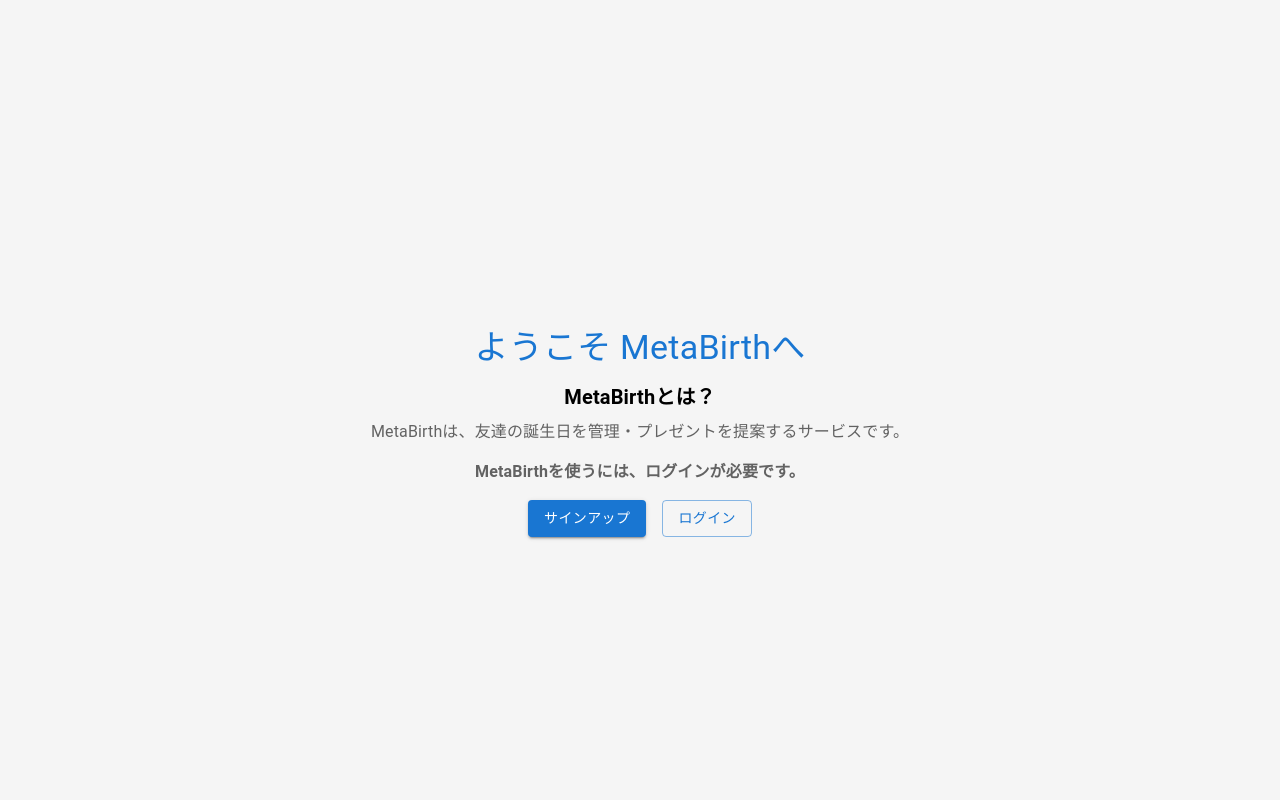
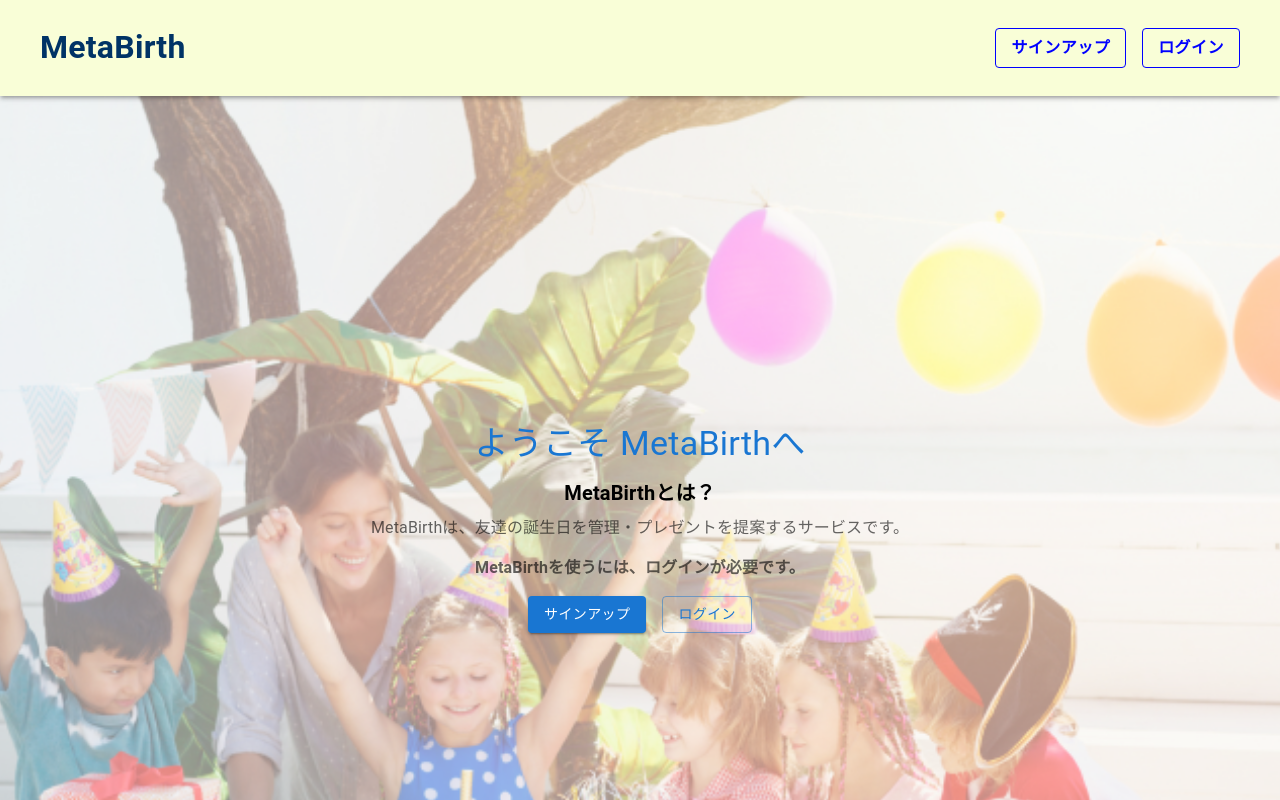
Before and after one commit to taker0084/My_App, a React (Create React App) app in the folder frontend/: page / in a window 1280 px wide. Shown: the top 800 px of the page. Built offline with nearby package versions, Linux system fonts and the light colour scheme; no server answers.

Commit message:
Header.tsxの定義、変更

```diff
--- a/frontend/src/App.js
+++ b/frontend/src/App.js
@@ -2,10 +2,10 @@ import "./App.css";
 import { Route, Routes } from "react-router-dom";
 import Login from "./components/login";
 import Signup from "./components/signup";
-import User from "./components/User";
 import React from "react";
 import Logout from "./components/logout";
 import Root from "./components/root";
+import ShowFriends from "./components/ShowFriends";
 
 function App() {
   return (
@@ -15,7 +15,7 @@ function App() {
         <Route path="/signup" element={<Signup />} />
         <Route path="/login" element={<Login />} />
         <Route path="/logout" element={<Logout />} />
-        <Route path="/user" element={<User />} />
+        <Route path="/user" element={<ShowFriends />} />
       </Routes>
     </div>
   );
--- /dev/null
+++ b/frontend/src/components/Header.tsx
@@ -0,0 +1,145 @@
+import { AppBar, Toolbar, Typography, Button, Box } from "@mui/material";
+import React, { useEffect, useState, useCallback } from "react";
+import { NavLink, useNavigate } from "react-router-dom";
+
+export default function Header() {
+  const navigate = useNavigate();
+  const [Name, setName] = useState("");
+
+  const handleCheck = useCallback(() => {
+    fetch("http://localhost:5001/session", {
+      method: "GET",
+      mode: "cors",
+      credentials: "include",
+      headers: {
+        "Content-Type": "application/json",
+      },
+    })
+      .then((res) => res.json())
+      .then((json) => {
+        if (json["username"] !== "") {
+          setName(json["username"]);
+        } else {
+          setName("");
+          navigate("/");
+        }
+      });
+  }, [navigate]);
+  useEffect(() => {
+    handleCheck();
+  }, [handleCheck]);
+
+  return (
+    <AppBar
+      position="static"
+      sx={{
+        bgcolor: "#f9fed7",
+        boxShadow: 3,
+        padding: { xs: 1, sm: 2 },
+      }}
+    >
+      <Toolbar sx={{ display: "flex", justifyContent: "space-between" }}>
+        {/* 左側にタイトル */}
+        <Typography
+          variant="h6"
+          sx={{
+            fontWeight: "bold",
+            color: "#003366",
+            fontSize: { xs: "1rem", sm: "2rem" },
+          }}
+        >
+          MetaBirth
+        </Typography>
+
+        {/* 未ログイン時のボタン */}
+        {!Name && (
+          <Box>
+            <Button
+              variant="outlined"
+              color="inherit"
+              component={NavLink}
+              to="/signup"
+              sx={{
+                color: "blue",
+                textTransform: "none",
+                fontSize: { xs: "0.875rem", sm: "1rem" },
+                fontWeight: "bold",
+                marginLeft: { sm: 1 },
+                "&:hover": {
+                  backgroundColor: "#dde5ff", // ホバー時に少し青みがかる
+                },
+              }}
+            >
+              サインアップ
+            </Button>
+            <Button
+              variant="outlined"
+              color="inherit"
+              component={NavLink}
+              to="/login"
+              sx={{
+                color: "blue",
+                textTransform: "none",
+                fontSize: { xs: "0.875rem", sm: "1rem" },
+                fontWeight: "bold",
+                ml: { xs: 1, sm: 2 },
+                "&:hover": {
+                  backgroundColor: "#dde5ff", // ホバー時に少し青みがかる
+                },
+              }}
+            >
+              ログイン
+            </Button>
+          </Box>
+        )}
+
+        {/* ログイン時の内容 */}
+        {Name && (
+          <Box
+            display="flex"
+            alignItems="center"
+            gap={2}
+            sx={{
+              flexWrap: "wrap",
+              justifyContent: "flex-start",
+              width: "100%",
+            }}
+          >
+            <Typography
+              variant="body1"
+              fontWeight="bold"
+              color="textPrimary"
+              sx={{
+                color: "#6b6b6b",
+                fontSize: { xs: "0.875rem", sm: "1rem" },
+                textAlign: "left",
+                flexGrow: 1,
+                ml: 2, // 名前を少し右に寄せる（左マージン）
+              }}
+            >
+              ログイン中：{Name}さん
+            </Typography>
+            <Button
+              variant="outlined"
+              color="primary"
+              component={NavLink}
+              to="/logout"
+              sx={{
+                backgroundColor: "white", // ボタンの背景を白に
+                borderColor: "red", // ボタンの枠線を赤に
+                color: "red", // 文字を青に
+                textTransform: "none",
+                fontSize: { xs: "0.875rem", sm: "1rem" },
+                "&:hover": {
+                  backgroundColor: "#fed4d0", // ホバー時に少し青みがかる
+                },
+              }}
+            >
+              ログアウト
+            </Button>
+          </Box>
+        )}
+      </Toolbar>
+    </AppBar>
+  );
+}
--- a/frontend/src/components/ShowFriends.tsx
+++ b/frontend/src/components/ShowFriends.tsx
@@ -10,29 +10,15 @@ import {
 import FriendInfo from "./FriendInfo";
 import { useEffect, useState } from "react";
 import FriendRegistration from "./FriendRegister";
+import Header from "./Header";
 
-export default function ShowFriends() {
-  const [id, setId] = useState("");
+type Props = {
+  id: string;
+};
+export default function ShowFriends(Props: Props) {
   const [friend_id, setFriend_id] = useState("");
   const [data, setData] = useState([]);
   const [refreshKey, setRefreshKey] = useState(true);
-
-  // セッションチェック
-  const handleCheck = () => {
-    fetch("http://localhost:5001/session", {
-      method: "GET",
-      mode: "cors",
-      credentials: "include",
-      headers: {
-        "Content-Type": "application/json",
-      },
-    })
-      .then((res) => res.json())
-      .then((json) => {
-        setId(json["user_id"]);
-      });
-  };
-
   // リストのリフレッシュ
   const handleRefresh = () => {
     setRefreshKey(!refreshKey);
@@ -76,11 +62,13 @@ export default function ShowFriends() {
   };
 
   useEffect(() => {
-    handleCheck();
+    // handleCheck();
     handleGetAll();
   }, [refreshKey]);
 
   return (
+    <>
+      <Header />
       <Box sx={{ display: "flex", height: "100vh" }}>
         {/* サイドバー部分 */}
         <Box
@@ -115,7 +103,9 @@ export default function ShowFriends() {
             Friend List
           </Typography>
 
-        <Paper sx={{ maxHeight: 400, overflowY: "auto", borderRadius: "8px" }}>
+          <Paper
+            sx={{ maxHeight: 400, overflowY: "auto", borderRadius: "8px" }}
+          >
             {data.length === 0 ? (
               <Typography variant="body1">No friends found.</Typography>
             ) : (
@@ -128,11 +118,11 @@ export default function ShowFriends() {
                       marginBottom: 1,
                       borderRadius: "8px",
                       backgroundColor: isUpcomingBirthday(friend["birthday"])
-                      ? "#ffebee"
+                        ? "#fad3d3"
                         : "inherit",
                       "&:hover": {
                         backgroundColor: isUpcomingBirthday(friend["birthday"])
-                        ? "#ffcdd2"
+                          ? "#ffccd2"
                           : "#ddd",
                       },
                     }}
@@ -145,7 +135,7 @@ export default function ShowFriends() {
                             <Typography
                               component="span"
                               sx={{
-                              color: "#ff4081",
+                                color: "#ff0000",
                                 marginLeft: 1,
                                 fontSize: "0.9rem",
                                 fontWeight: "bold",
@@ -167,11 +157,12 @@ export default function ShowFriends() {
         {/* プロフィール情報部分 */}
         <Box sx={{ flexGrow: 1, padding: 2 }}>
           {data.length === 0 || friend_id === "" ? (
-          <FriendRegistration id={id} onSubmitsuccess={handleRefresh} />
+            <FriendRegistration id={Props.id} onSubmitsuccess={handleRefresh} />
           ) : (
             <FriendInfo id={friend_id} onSuccess={handleRefresh} />
           )}
         </Box>
       </Box>
+    </>
   );
 }
--- a/frontend/src/components/User.tsx
+++ /dev/null
@@ -1,54 +0,0 @@
-import React, { useEffect, useState, useCallback } from "react";
-import { NavLink, useNavigate } from "react-router-dom";
-import { Box, Typography, Button } from "@mui/material";
-import ShowFriends from "./ShowFriends";
-export default function User() {
-  const navigate = useNavigate();
-  const [Name, setName] = useState("");
-  const handleCheck = useCallback(() => {
-    fetch("http://localhost:5001/session", {
-      method: "GET",
-      mode: "cors",
-      credentials: "include",
-      headers: {
-        "Content-Type": "application/json",
-      },
-    })
-      .then((res) => res.json())
-      .then((json) => {
-        if (json["username"] !== "") {
-          setName(json["username"]);
-        } else navigate("/login");
-      });
-  }, [navigate]);
-  useEffect(() => {
-    handleCheck();
-  }, [handleCheck]);
-  return (
-    <>
-      <Box
-        display="flex"
-        alignItems="center"
-        justifyContent="space-between"
-        bgcolor="#f0f0f0"
-        p={2}
-        borderRadius={2}
-        boxShadow={2}
-      >
-        <Typography variant="body1" fontWeight="bold" color="textPrimary">
-          ログイン中：{Name}さん
-        </Typography>
-        <Button
-          variant="outlined"
-          color="primary"
-          component={NavLink}
-          to="/logout"
-          sx={{ ml: 2 }}
-        >
-          ログアウト
-        </Button>
-      </Box>
-      <ShowFriends />
-    </>
-  );
-}
--- a/frontend/src/components/root.tsx
+++ b/frontend/src/components/root.tsx
@@ -1,11 +1,12 @@
 import { NavLink, useNavigate } from "react-router-dom";
 import { Box, Typography, Button } from "@mui/material";
-import { useEffect, useState } from "react";
+import { useCallback, useEffect, useState } from "react";
+import Header from "./Header";
 
 export default function Root() {
   const navigate = useNavigate();
   const [Name, setName] = useState("");
-  const handlecheck = () => {
+  const handleCheck = useCallback(() => {
     fetch("http://localhost:5001/session", {
       method: "GET",
       mode: "cors",
@@ -20,12 +21,13 @@ export default function Root() {
           setName(json["username"]);
         }
       });
-  };
+  }, []);
   useEffect(() => {
-    handlecheck();
-  });
+    handleCheck();
+  }, [handleCheck]);
   return (
     <>
+      <Header />
       {Name ? (
         navigate("/User")
       ) : (
@@ -35,9 +37,23 @@ export default function Root() {
           alignItems="center"
           justifyContent="center"
           minHeight="100vh"
-          bgcolor="#f5f5f5"
+          position="relative" // 親要素の位置を指定
           p={4}
         >
+          <Box
+            sx={{
+              position: "absolute",
+              top: 0,
+              left: 0,
+              width: "100%",
+              height: "100%",
+              backgroundImage: `url('/images/background.jpg')`, // 背景画像のパス
+              backgroundSize: "cover",
+              backgroundPosition: "center",
+              opacity: 0.5, // 透過度を指定（0:完全透明〜1:不透明）
+              zIndex: -1, // 背景を前面の要素の後ろに配置
+            }}
+          ></Box>
           <Typography variant="h4" component="h1" color="primary" gutterBottom>
             ようこそ MetaBirthへ
           </Typography>
```
Lines whose indentation alone changed are shown as unchanged.
